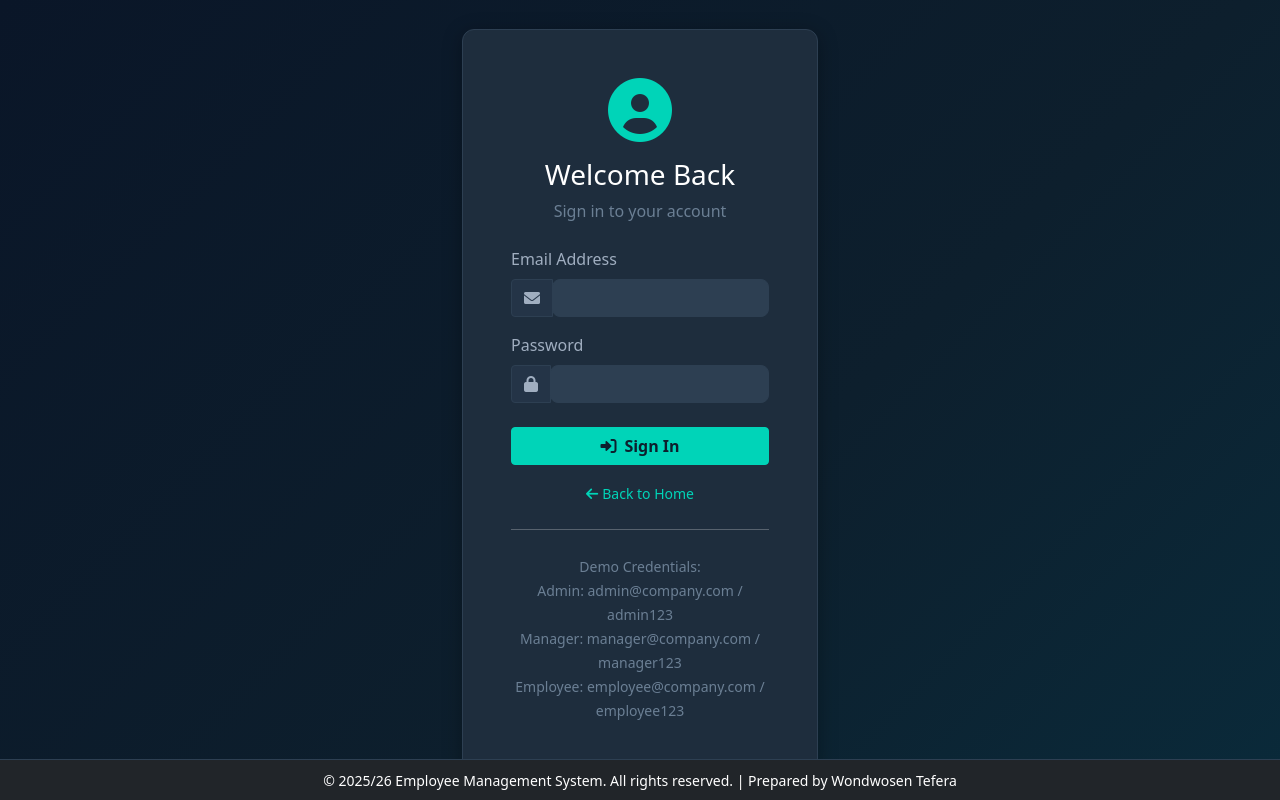
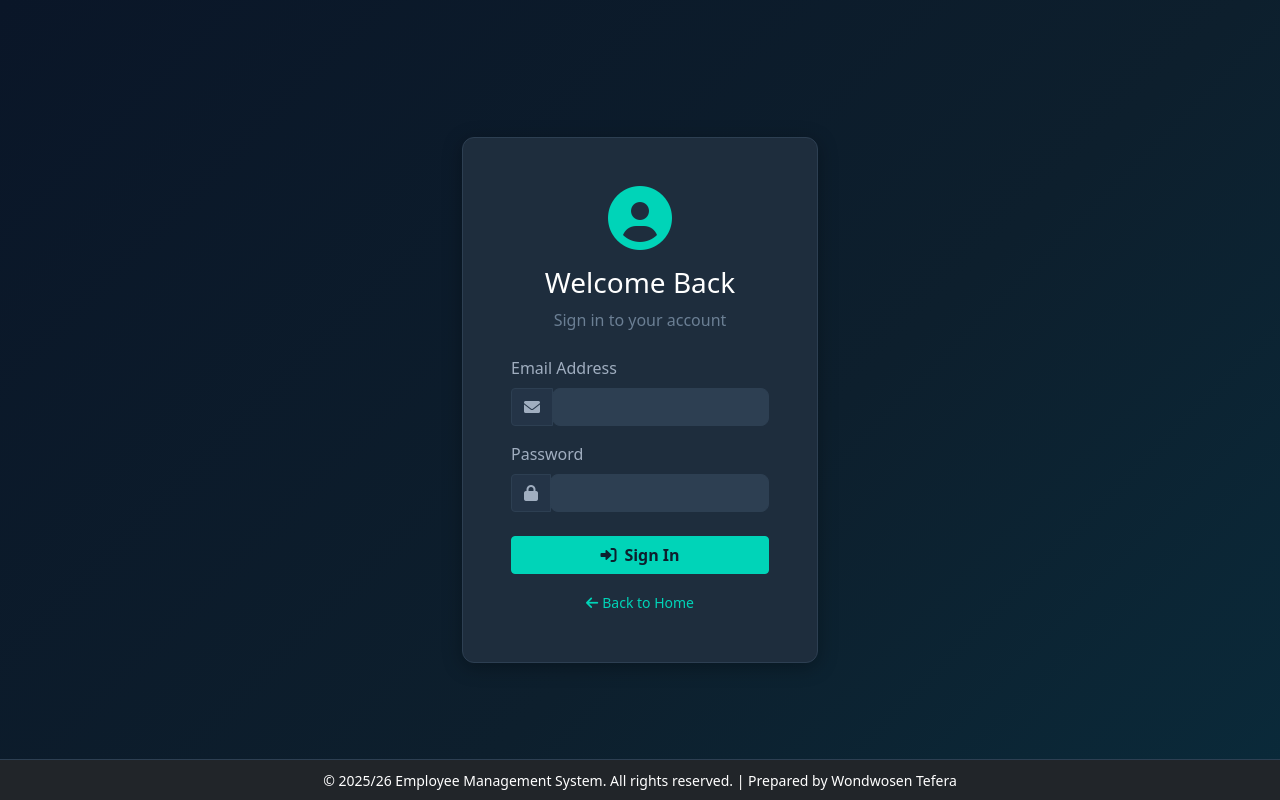
Before and after one commit to wondetefera/EmployeeSystem, a website: page login.html in a window 1280 px wide. Drawn offline with Linux system fonts and the light colour scheme; no server answers.

Commit message:
Update login page UI

```diff
--- a/login.html
+++ b/login.html
@@ -73,14 +73,6 @@
                                 </small>
                             </div>
 
-                            <hr class="my-4">
-
-                            <div class="text-center">
-                                <small class="text-muted">Demo Credentials:</small><br>
-                                <small>Admin: admin@company.com / admin123</small><br>
-                                <small>Manager: manager@company.com / manager123</small><br>
-                                <small>Employee: employee@company.com / employee123</small>
-                            </div>
                         </div>
                     </div>
                 </div>
```
